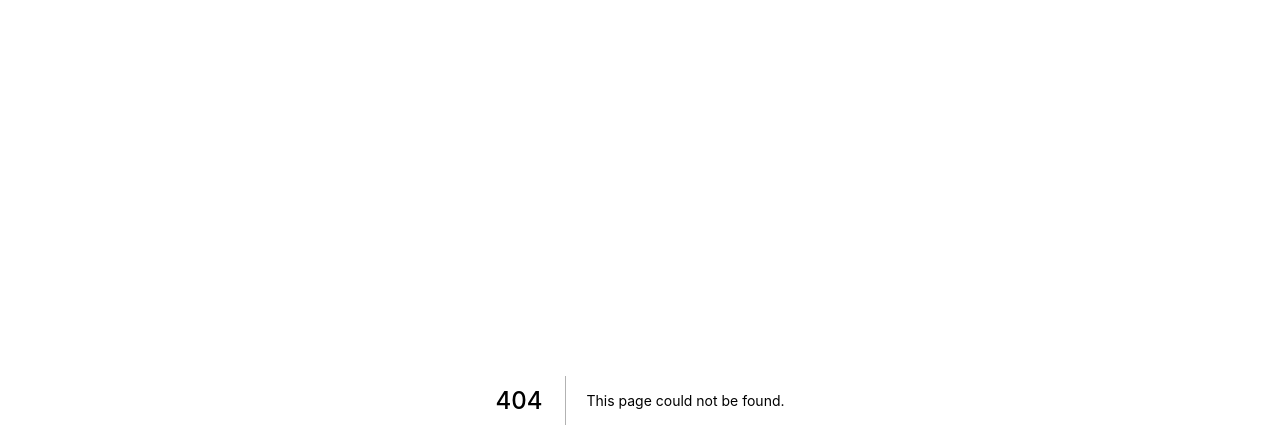
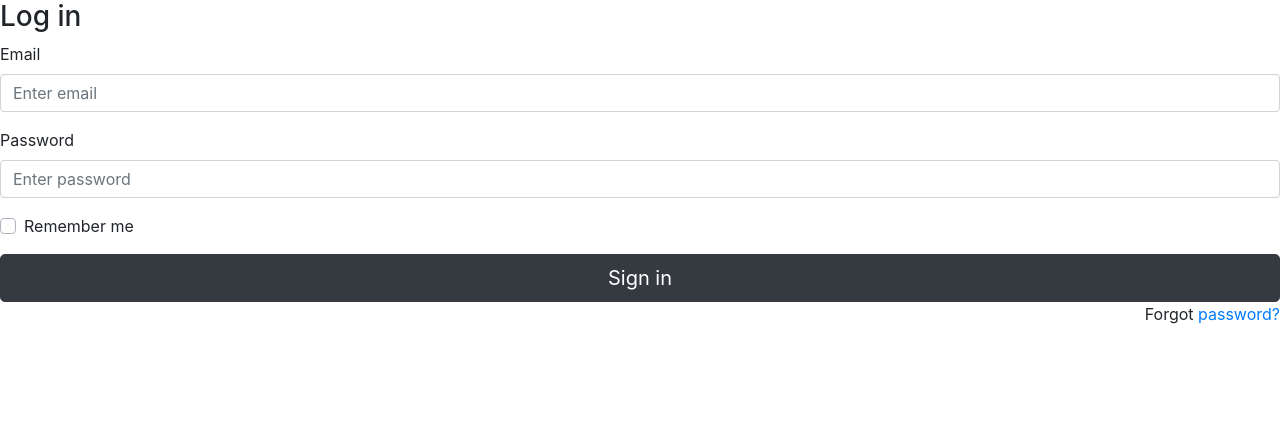
Before and after one commit to Tarcisio10/im-tk, a Next.js app: page /login in a window 1280 px wide. Before the commit this address had no page. Shown: the top 448 px of the page. Built offline with nearby package versions, Linux system fonts and the light colour scheme.

Commit message:
front begin

```diff
--- a/package.json
+++ b/package.json
@@ -8,8 +8,10 @@
     "start": "next start"
   },
   "dependencies": {
+    "bootstrap": "^4.6.0",
     "next": "10.0.5",
     "react": "17.0.1",
+    "react-bootstrap": "^1.4.3",
     "react-dom": "17.0.1",
     "styled-components": "^5.2.1"
   },
--- /dev/null
+++ b/pages/login.js
@@ -0,0 +1,50 @@
+import '../node_modules/bootstrap/dist/css/bootstrap.min.css';
+import React, { Component } from 'react';
+
+export default class Login extends Component {
+  render() {
+    return (
+      <form>
+        <h3>Log in</h3>
+
+        <div className="form-group">
+          <label>Email</label>
+          <input
+            type="email"
+            className="form-control"
+            placeholder="Enter email"
+          />
+        </div>
+
+        <div className="form-group">
+          <label>Password</label>
+          <input
+            type="password"
+            className="form-control"
+            placeholder="Enter password"
+          />
+        </div>
+
+        <div className="form-group">
+          <div className="custom-control custom-checkbox">
+            <input
+              type="checkbox"
+              className="custom-control-input"
+              id="customCheck1"
+            />
+            <label className="custom-control-label" htmlFor="customCheck1">
+              Remember me
+            </label>
+          </div>
+        </div>
+
+        <button type="submit" className="btn btn-dark btn-lg btn-block">
+          Sign in
+        </button>
+        <p className="forgot-password text-right">
+          Forgot <a href="#">password?</a>
+        </p>
+      </form>
+    );
+  }
+}
```
Also changed, not shown: pages/index.js (+10 -2 lines), components/exemploStyles/index.js (renamed from components/exempoStyles/index.js), components/exemploStyles/styles/styles.js (renamed from components/exempoStyles/styles/styles.js), 2 other files (tests, documents, lock files or other folders).
